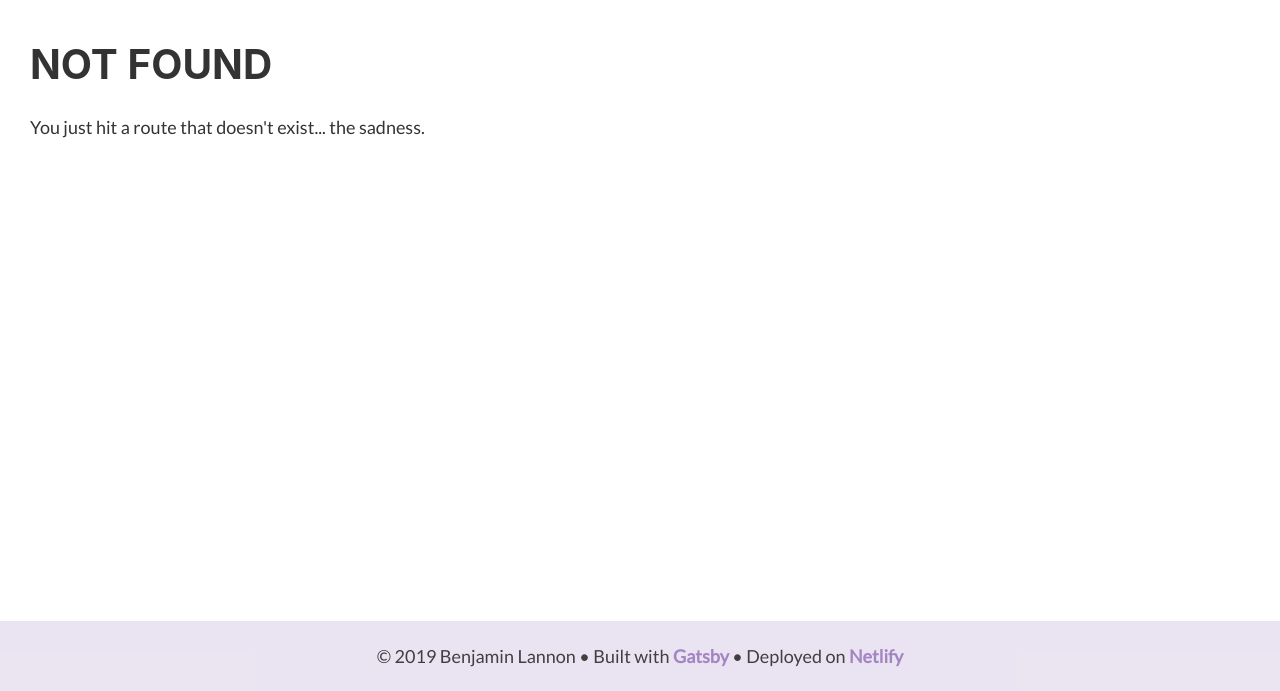
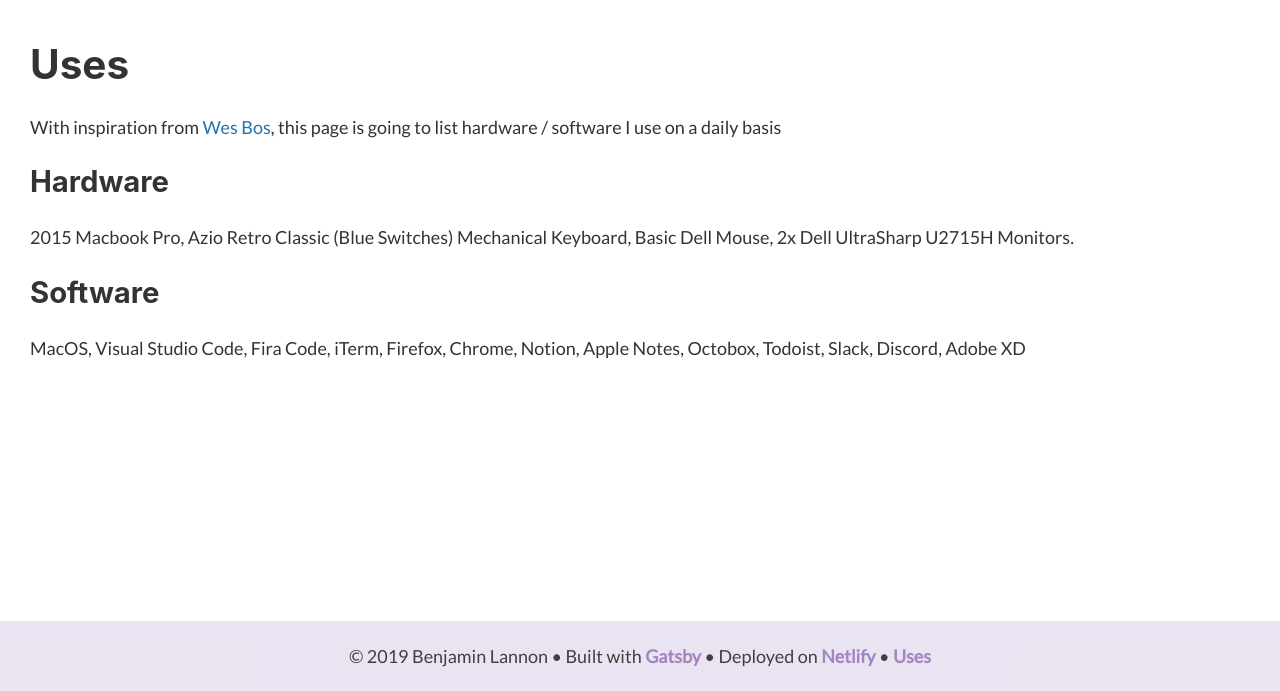
Before and after one commit to smarthare/gatsby-portfolio, a Gatsby site: page /uses in a window 1280 px wide. Before the commit this address had no page. Shown: the part 109-800 px from the top of the page. Built offline with nearby package versions, Linux system fonts and the light colour scheme; Gatsby itself is replaced by a stand-in of ours.

Commit message:
Add uses page

```diff
--- a/src/components/footer.js
+++ b/src/components/footer.js
@@ -1,4 +1,5 @@
 import React from 'react'
+import { Link } from 'gatsby'
 import styled from 'styled-components'
 
 const StyledFooter = styled.footer`
@@ -35,6 +36,8 @@
         <a href="https://www.gatsbyjs.org">Gatsby</a>
         {` • `}Deployed on{` `}
         <a href="https://netlify.com">Netlify</a>
+        {` • `}
+        <Link to="/uses/">Uses</Link>
       </p>
     </StyledFooter>
   )
--- /dev/null
+++ b/src/pages/uses.js
@@ -0,0 +1,27 @@
+import React from 'react'
+
+import Layout from '../components/layout'
+import SEO from '../components/seo'
+
+const UsesPage = () => (
+  <Layout>
+    <SEO title="Uses" keywords={[`gatsby`, `application`, `react`]} />
+    <h1>Uses</h1>
+    <p>
+      With inspiration from <a href="https://wesbos.com/uses/">Wes Bos</a>, this
+      page is going to list hardware / software I use on a daily basis
+    </p>
+    <h2>Hardware</h2>
+    <p>
+      2015 Macbook Pro, Azio Retro Classic (Blue Switches) Mechanical Keyboard,
+      Basic Dell Mouse, 2x Dell UltraSharp U2715H Monitors.
+    </p>
+    <h2>Software</h2>
+    <p>
+      MacOS, Visual Studio Code, Fira Code, iTerm, Firefox, Chrome, Notion,
+      Apple Notes, Octobox, Todoist, Slack, Discord, Adobe XD
+    </p>
+  </Layout>
+)
+
+export default UsesPage
```
